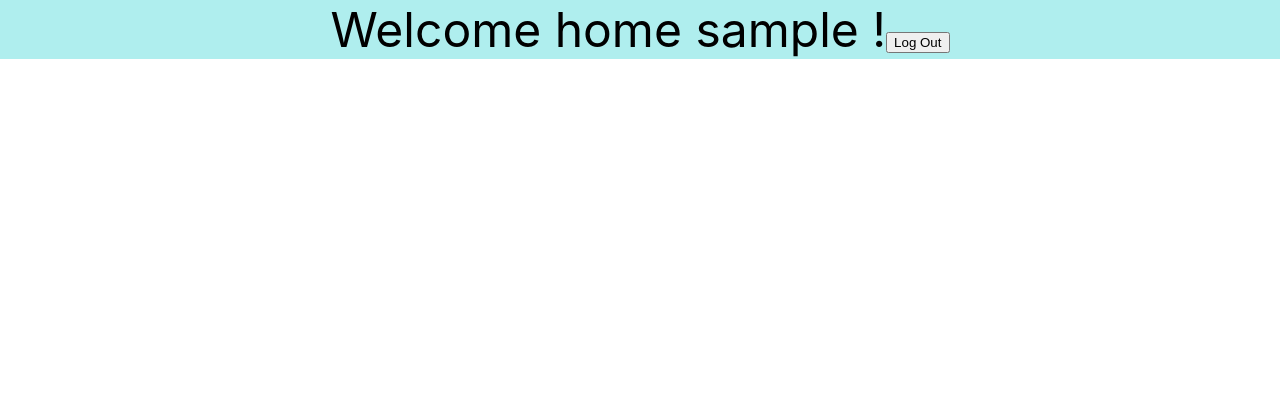
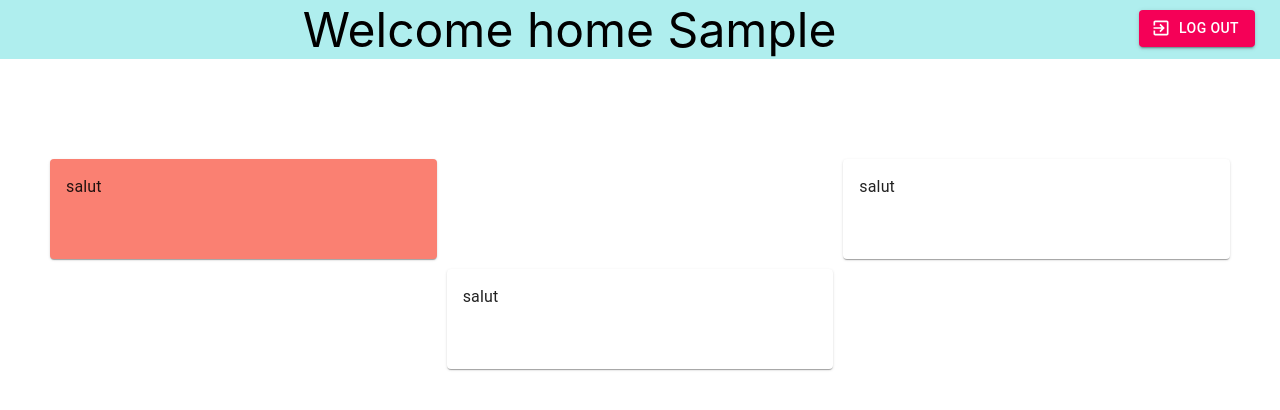
Before and after one commit to johntcha/stonk-account, a React (Create React App) app in the folder front/: page / in a window 1280 px wide. Shown: the top 410 px of the page. Built offline with nearby package versions, Linux system fonts and the light colour scheme; sample sign-in values are in the browser's storage.

Commit message:
card added on homepage + front design applied on buttons

```diff
--- a/front/package.json
+++ b/front/package.json
@@ -3,6 +3,8 @@
   "version": "0.1.0",
   "private": true,
   "dependencies": {
+    "@material-ui/core": "^4.11.3",
+    "@material-ui/icons": "^4.11.2",
     "@testing-library/jest-dom": "^5.11.4",
     "@testing-library/react": "^11.1.0",
     "@testing-library/user-event": "^12.1.10",
--- a/front/src/component/Header.jsx
+++ b/front/src/component/Header.jsx
@@ -1,5 +1,7 @@
 import React from 'react'
 import  { useHistory } from 'react-router-dom'
+import Button from '@material-ui/core/Button';
+import ExitToAppIcon from '@material-ui/icons/ExitToApp';
 import './header.css'
 
 const Header = (props) => {
@@ -12,13 +14,22 @@ const Header = (props) => {
             history.push(path);
         }
     }
+    const capitalizeFirstLetter = (string) => {
+        return string.charAt(0).toUpperCase() + string.slice(1);
+    }
 
     return (
         <div className="header">
-            Welcome home {props.username} !
-            <button onClick={LogOut}>
+            Welcome home {capitalizeFirstLetter(props.username)}
+            <Button
+                variant="contained"
+                color="secondary"
+                className="logout-button"
+                startIcon={<ExitToAppIcon />}
+                onClick={LogOut}
+            >
                 Log Out
-            </button>
+            </Button>
         </div>
     )
 }
--- a/front/src/component/header.css
+++ b/front/src/component/header.css
@@ -3,3 +3,9 @@
     font-size: 3rem;
     background-color: paleturquoise;
 }
+
+Button.logout-button {
+    float: right;
+    margin-top: 10px;
+    margin-right: 25px;
+}
--- a/front/src/page/Homepage.jsx
+++ b/front/src/page/Homepage.jsx
@@ -1,6 +1,10 @@
 import React from 'react'
 import  { Redirect } from 'react-router-dom'
 import Header from '../component/Header'
+import Card from '@material-ui/core/Card';
+import CardContent from '@material-ui/core/CardContent';
+import Typography from '@material-ui/core/Typography';
+import './homepage.css'
 
 const Homepage = () => {
     const username = window.localStorage.getItem('username')
@@ -8,9 +12,34 @@ const Homepage = () => {
     return (
         <>
         {window.localStorage.getItem('token') && (
-            <Header
-            username={username}
-            />
+            <>
+                <Header
+                username={username}
+                />
+                <div className="card-wrapper">
+                <Card className="card piechart">
+                    <CardContent>
+                        <Typography>
+                            salut
+                        </Typography>
+                    </CardContent>
+                </Card>
+                <Card className="card input-data">
+                    <CardContent>
+                        <Typography>
+                            salut
+                        </Typography>
+                    </CardContent>
+                </Card>
+                <Card className="card whatever">
+                    <CardContent>
+                        <Typography>
+                            salut
+                        </Typography>
+                    </CardContent>
+                </Card>
+                </div>
+            </>
         )}
         </>
     )
--- a/front/src/page/Login.jsx
+++ b/front/src/page/Login.jsx
@@ -1,6 +1,7 @@
 import React, { useEffect, useState } from 'react'
 import RequestService from '../request/RequestService'
 import  { Redirect } from 'react-router-dom'
+import Button from '@material-ui/core/Button';
 
 import './login.css'
 
@@ -73,7 +74,10 @@ const Login = () => {
                     placeholder="Enter your password"
                     onChange={handleChangePassword}
                 />
-                <input type="submit" value="Log in"/>
+                {/* <input type="submit" value="Log in"/> */}
+                <Button variant="contained" color="primary" type="submit">
+                    Log in
+                </Button>
             </form>
             </div>
             )}
--- /dev/null
+++ b/front/src/page/homepage.css
@@ -0,0 +1,21 @@
+.card-wrapper {
+    padding: 100px 50px;
+    display: grid;
+    grid-template-columns: repeat(3, 1fr);
+    grid-gap: 10px;
+    grid-auto-rows: minmax(100px, auto);
+}
+
+.card.piechart {
+    grid-column: 1 ;
+    grid-row: 1;
+    background-color: salmon;
+}
+.card.input-data {
+    grid-column: 2 / 3;
+    grid-row: 2;
+}
+.card.whatever {
+    grid-column: 3;
+    grid-row: 1;
+}
--- a/front/src/page/login.css
+++ b/front/src/page/login.css
@@ -5,4 +5,18 @@
 
 .login-content{
     text-align: center;
+    margin-top: 35vh;
+    transform: translateY(-50%);
 }
+
+.login-form.label {
+    font-size: 1.5rem;
+}
+
+.login-form input[type="text"], .login-form input[type="password"] {
+    font-size: 1.3rem;
+}
+
+.login-form input{
+    margin: 10px 0;
+}
```
Also changed, not shown: 1 other file (tests, documents, lock files or other folders).
